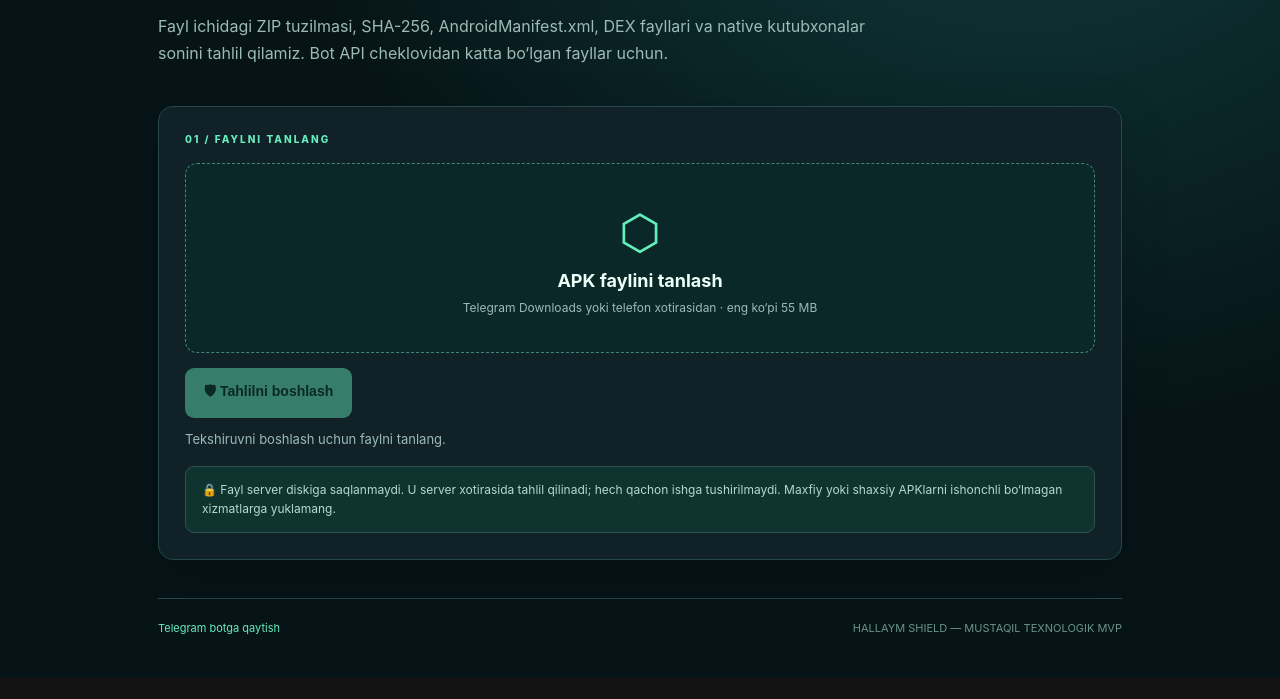
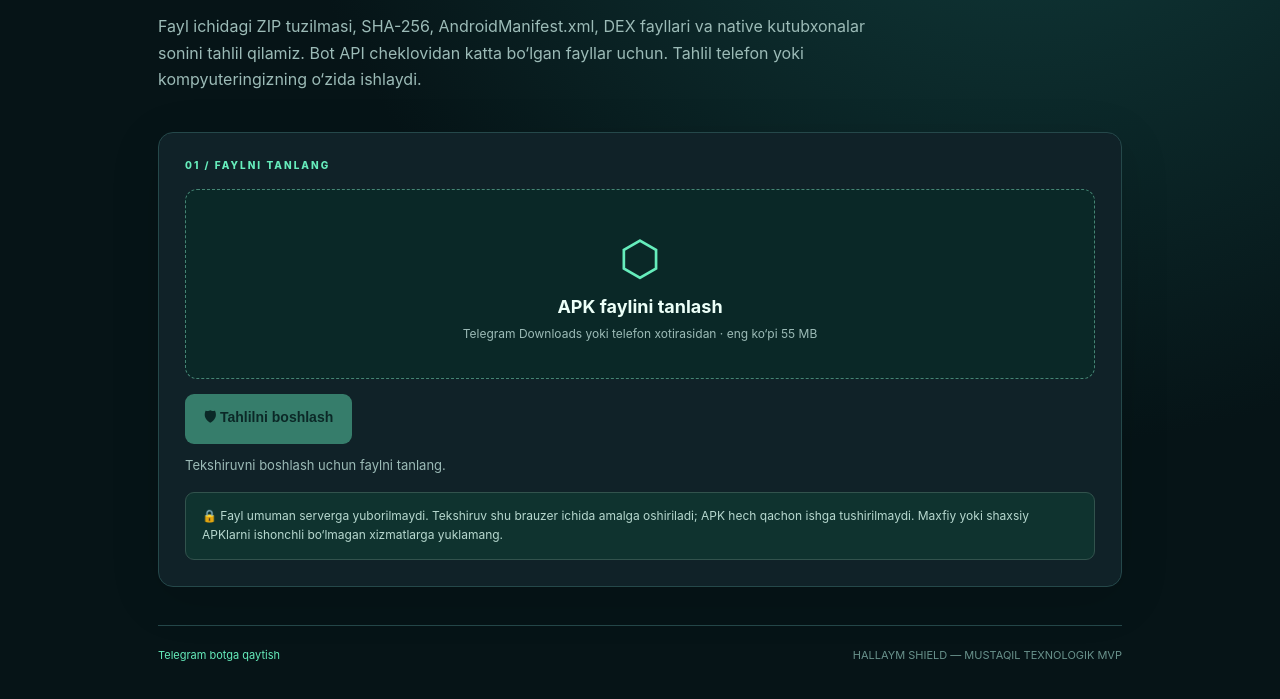
Before and after one commit to hallaymstore/deepfake, a website: page public/scan-upload.html in a window 1280 px wide. Shown: the part 299-998 px from the top of the page. Before the commit the page ends 976 px from the top, so only its background shows below. Drawn offline with Linux system fonts and the light colour scheme.

Commit message:
Make APK analysis run entirely in the user's browser without 38 MB network upload

```diff
--- a/public/scan-upload.html
+++ b/public/scan-upload.html
@@ -7,6 +7,7 @@
 <meta name="description" content="HALLAYM SHIELD: 55 MB gacha APK fayllarini o‘rnatmasdan statik tekshirish."/>
 <title>APK tekshirish — HALLAYM SHIELD</title>
 <link rel="stylesheet" href="/scan-upload.css"/>
+<script defer src="/apk-local.js"></script>
 <script defer src="/scan-upload.js"></script>
 </head>
 <body>
@@ -15,7 +16,7 @@
 <main>
 <section class="hero"><div class="eyebrow">● APK XAVFSIZLIK LABORATORIYASI</div>
 <h1>Telegramdan kelgan APKni<br><em>o‘rnatmasdan tekshiring.</em></h1>
-<p>Fayl ichidagi ZIP tuzilmasi, SHA-256, AndroidManifest.xml, DEX fayllari va native kutubxonalar sonini tahlil qilamiz. Bot API cheklovidan katta bo‘lgan fayllar uchun.</p>
+<p>Fayl ichidagi ZIP tuzilmasi, SHA-256, AndroidManifest.xml, DEX fayllari va native kutubxonalar sonini tahlil qilamiz. Bot API cheklovidan katta bo‘lgan fayllar uchun. Tahlil telefon yoki kompyuteringizning o‘zida ishlaydi.</p>
 </section>
 <section class="content">
 <div class="card">
@@ -24,7 +25,7 @@
 <div class="progress" id="progress" hidden><div class="progress-bar"></div></div>
 <button id="scan" disabled>🛡 Tahlilni boshlash</button>
 <p id="status" role="status" aria-live="polite">Tekshiruvni boshlash uchun faylni tanlang.</p>
-<div class="privacy">🔒 Fayl server diskiga saqlanmaydi. U server xotirasida tahlil qilinadi; hech qachon ishga tushirilmaydi. Maxfiy yoki shaxsiy APKlarni ishonchli bo‘lmagan xizmatlarga yuklamang.</div>
+<div class="privacy">🔒 Fayl umuman serverga yuborilmaydi. Tekshiruv shu brauzer ichida amalga oshiriladi; APK hech qachon ishga tushirilmaydi. Maxfiy yoki shaxsiy APKlarni ishonchli bo‘lmagan xizmatlarga yuklamang.</div>
 </div>
 <div class="card result" id="result" hidden>
 <div class="step">02 / STATIK TAHLIL NATIJASI</div>
```
